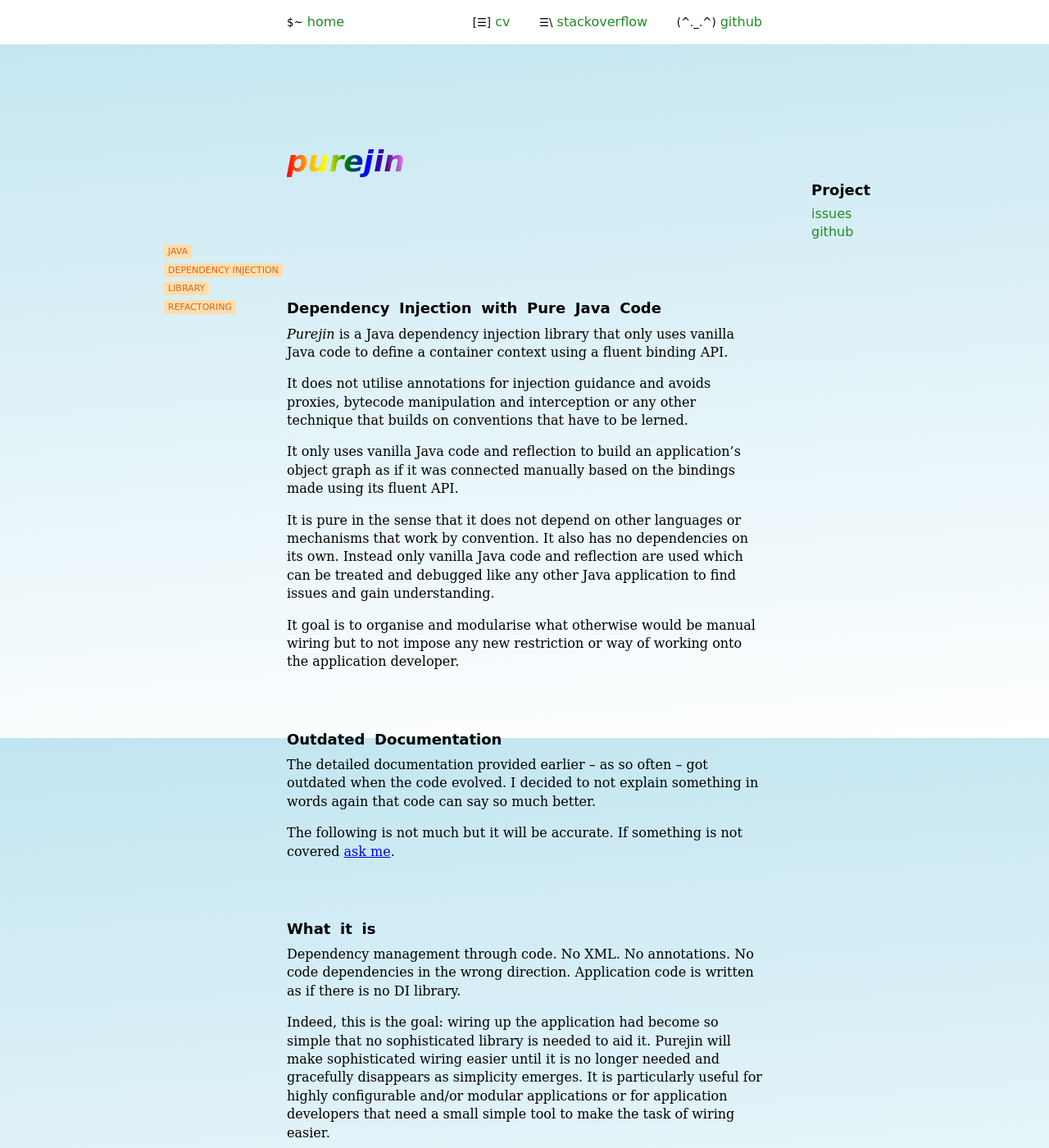
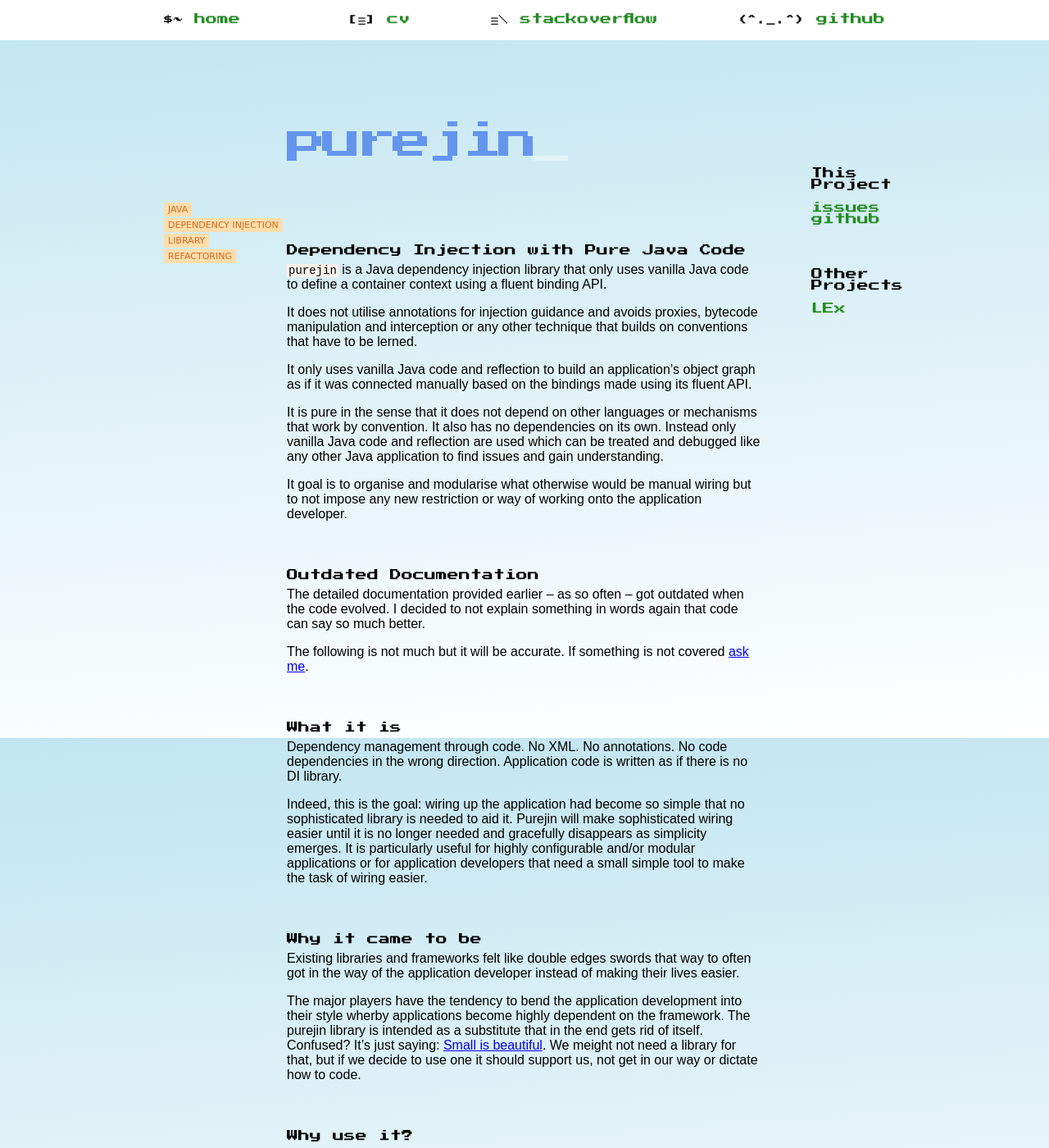
Before and after one commit to jbee/jbee.github.io, a Jekyll site: the page built from purejin/index.md, in a window 1280 px wide and 1400 px high. Shown: the whole window at 82% size. Built offline with Jekyll 4.4.1, drawn with Linux system fonts in a browser that asks for light colours.

Commit message:
arcade font and navigation overhaul

```diff
--- a/_includes/links.html
+++ b/_includes/links.html
@@ -1,7 +1,11 @@
 {% if page.links %}
-<nav><h2>Project</h2>
+<nav>
+    <h2>This Project</h2>
 	{% for link in page.links %}
 	<a href="{{ link[1] }}">{{ link[0] }}</a> {% unless forloop.last %}<br/>{% endunless %}
 	{% endfor %}
+
+	<h2>Other Projects</h2>
+	{% for p in site.pages %}{% if p.categories contains 'project' and p.title != page.title %}<a href="{{ p.url }}" title="{{ p.summary }}">{{ p.title }}</a><br/> {% endif %}{% endfor %}
 </nav>
 {% endif %}
--- a/_layouts/default.html
+++ b/_layouts/default.html
@@ -5,8 +5,15 @@
 	<meta name="author" content="Jan Bernitt" />
 	<title>{{page.title}}</title>
 	<style>
+@import url('https://fonts.googleapis.com/css2?family=Press+Start+2P&display=swap');
+@keyframes blinker {
+  50% {
+    opacity: 0;
+  }
+}
+
 html { height: 100%; }
-body { max-width: 640px; padding: 0; margin: 0 auto; position: relative; font-family: 'DejaVu Serif', serif; font-weight: 300; line-height: 1.4;
+body { max-width: 640px; padding: 0; margin: 0 auto; position: relative; font-family: sans-serif; font-weight: 300;
 background: rgb(193,229,241);
 background: linear-gradient(176deg, rgba(193,229,241,1) 0%, rgba(255,255,255,1) 100%);
 height: 100%;
@@ -15,23 +22,18 @@ background-attachment: fixed;
 }
 header { position: fixed; display: block; width: 100%; left: 0; top: 0; padding: 1em 0; z-index: 100; background-color: white; }
 header a { font-weight: 400; }
-header nav { max-width: 580px; margin: 0 auto; }
-footer { padding: 1em 50px; }
+header nav { max-width: 880px; margin: 0 auto; font-size: 14px; }
+footer { padding: 1em 50px; font-size: 12px; }
 nav a, footer a:visited, nav a:visited, blockquote a:visited, dt a:visited { color: ForestGreen; }
 footer a, nav a, blockquote a, dt a { text-decoration: none; }
 section { padding: 0 30px; margin: 100px 0 2em 0; }
-section nav { position: absolute; right: -150px; width: 120px; font-weight: 400; top: 50px; }
+section nav { position: absolute; right: -150px; width: 120px; font-weight: 400; font-size: 14px; top: 50px; }
+section nav h2 { font-size: 14px; margin-bottom: 1em; }
 header small, footer small { font-weight: 400; }
-h1,h2,h3,h4,header,footer,nav { font-family: 'DejaVu Sans', sans-serif; }
-h1 { padding: 2em 0; font-weight: 600; font-size: 36px; text-align: center; color: Chocolate; font-style: italic; }
-h1 {
-    display: inline-block;
-    margin: 0 auto;
-  background-image: linear-gradient(to left, violet, indigo, blue, green, yellow, orange, red);
-  -webkit-background-clip: text;
-  -webkit-text-fill-color: transparent;
-}
-h2 { padding-top: 3em; display: block; font-size: 18px; font-weight: 600; letter-spacing: 0px; word-spacing: 0.3em; margin-bottom: 0.3em; }
+h1,h2,h3,h4,header,footer,nav { font-family: "Press Start 2P", sans-serif; font-weight: 400; }
+h1 { padding: 1em 0; font-size: 48px; text-align: center; color: CornflowerBlue; display: inline-block; margin: 0 auto; letter-spacing: -5px; }
+h1:after { content:'_'; color:  white; animation: blinker 1s linear infinite; }
+h2 { padding-top: 3em; display: block; font-size: 14px; margin-bottom: 0.3em; }
 p { margin-top: 0.5em }
 hr { border-width: 0; border-bottom: 1px solid black; height: 0; width: 40%; padding-top: 40px; }
 sup { font-weight: 400; }
@@ -39,7 +41,7 @@ dt { font-weight: 400; }
 dd { margin-left: 1em; }
 ul, ol { padding-left: 2em; }
 pre { padding: 2px; tab-size: 4; background-color: #ddd; }
-pre, code { font-family: 'DejaVu Sans Mono',  monospace; font-size: 14px; font-weight: 400; }
+pre, code { font-family: monospace; font-size: 14px; font-weight: 400; }
 p code, li code {  white-space: nowrap; background-color: #fcf1e9; line-height: 1em; padding: 0 2px; }
 blockquote { margin: 2em 1em; text-align: center; font-style: italic; }
 blockquote em { font-style: normal; position: absolute; right: -220px; width: 200px; display: inline-block; text-align: left; }
@@ -49,7 +51,7 @@ em code { font-weight: 600; font-style: normal; }
 hr { margin: 0.5em 0; }
 hr + ol { font-size: 10px; color: #333; }
 /* ? */
-big { font-size: 100px; display: block; padding: 30px 0; text-align: center; font-weight: 900; }
+big { font-size: 100px; display: block; padding: 30px 0; text-align: center; font-weight: 900; font-family: "Press Start 2P", sans-serif; }
 /* tags */
 h1 + ul { padding: 0; margin: 0; position: absolute; left: -120px; width: 120px; font-family: 'DejaVu Sans', sans-serif; }
 h1 + ul li { display: inline; font-weight: 400; color: Chocolate; border: 0px solid Chocolate; text-transform: uppercase; font-size: 11px; line-height: 1.0; padding: 2px 5px; margin: 0; white-space: nowrap; border-radius: 2px; background-color: NavajoWhite; }
@@ -66,11 +68,11 @@ header nav a, header nav a:visited { color: white; font-weight: 600; }
 <body>
 	<header>
 		<nav>
-		<span style="float:left;"><small>$~</small> <a href="/">home</a></span>
+		<span style="float:left;"><small>$~</small>&nbsp;<a href="/">home</a></span>
 		<div style="text-align:right;">
-		<small>[☰]</small> <a href="https://stackoverflow.com/cv/jbee">cv</a>  &nbsp; &nbsp; &nbsp;
-		<small>☰\</small> <a href="https://stackoverflow.com/users/story/8785454">stackoverflow</a> &nbsp; &nbsp; &nbsp;
-		<small>(^._.^)</small> <a href="https://github.com/jbee">github</a>
+		<small>[☰]</small>&nbsp;<a href="https://stackoverflow.com/cv/jbee">cv</a>  &nbsp; &nbsp; &nbsp;
+		<small>☰\</small>&nbsp;<a href="https://stackoverflow.com/users/story/8785454">stackoverflow</a> &nbsp; &nbsp; &nbsp;
+		<small>(^._.^)</small>&nbsp;<a href="https://github.com/jbee">github</a>
 		</div>
 		</nav>
 	</header>
--- a/purejin/index.md
+++ b/purejin/index.md
@@ -17,7 +17,7 @@ links: { "issues": "https://github.com/jbee/purejin/issues", "github": "https://
 {% include links.html %}
 
 ## Dependency Injection with Pure Java Code
-_Purejin_ is a Java dependency injection library that only uses vanilla Java code
+`purejin` is a Java dependency injection library that only uses vanilla Java code
 to define a container context using a fluent binding API.
 
 It does not utilise annotations for injection guidance and avoids proxies,
```
Also changed, not shown: index.md (+6 -7 lines), lex/index.md (+1 -1 lines).
